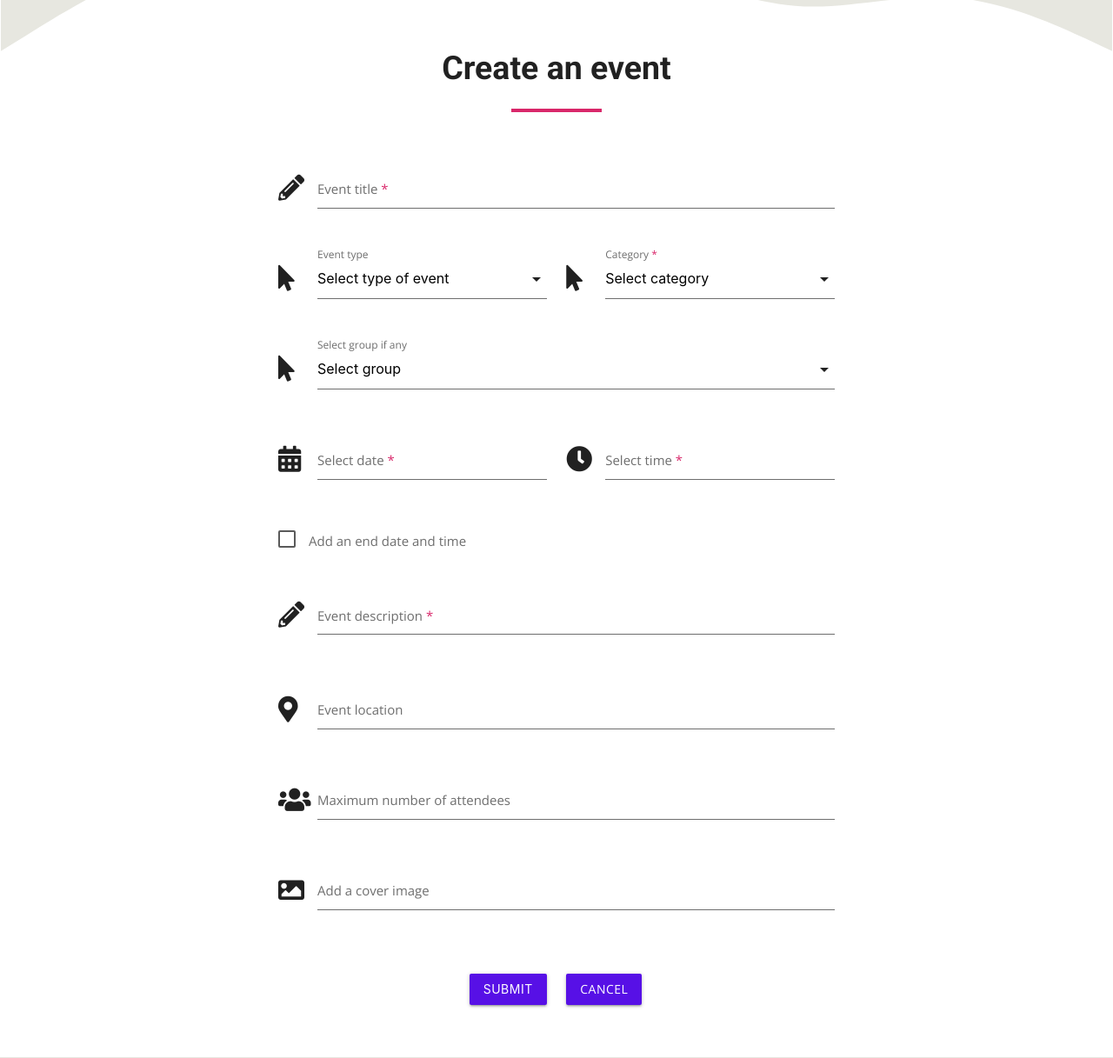
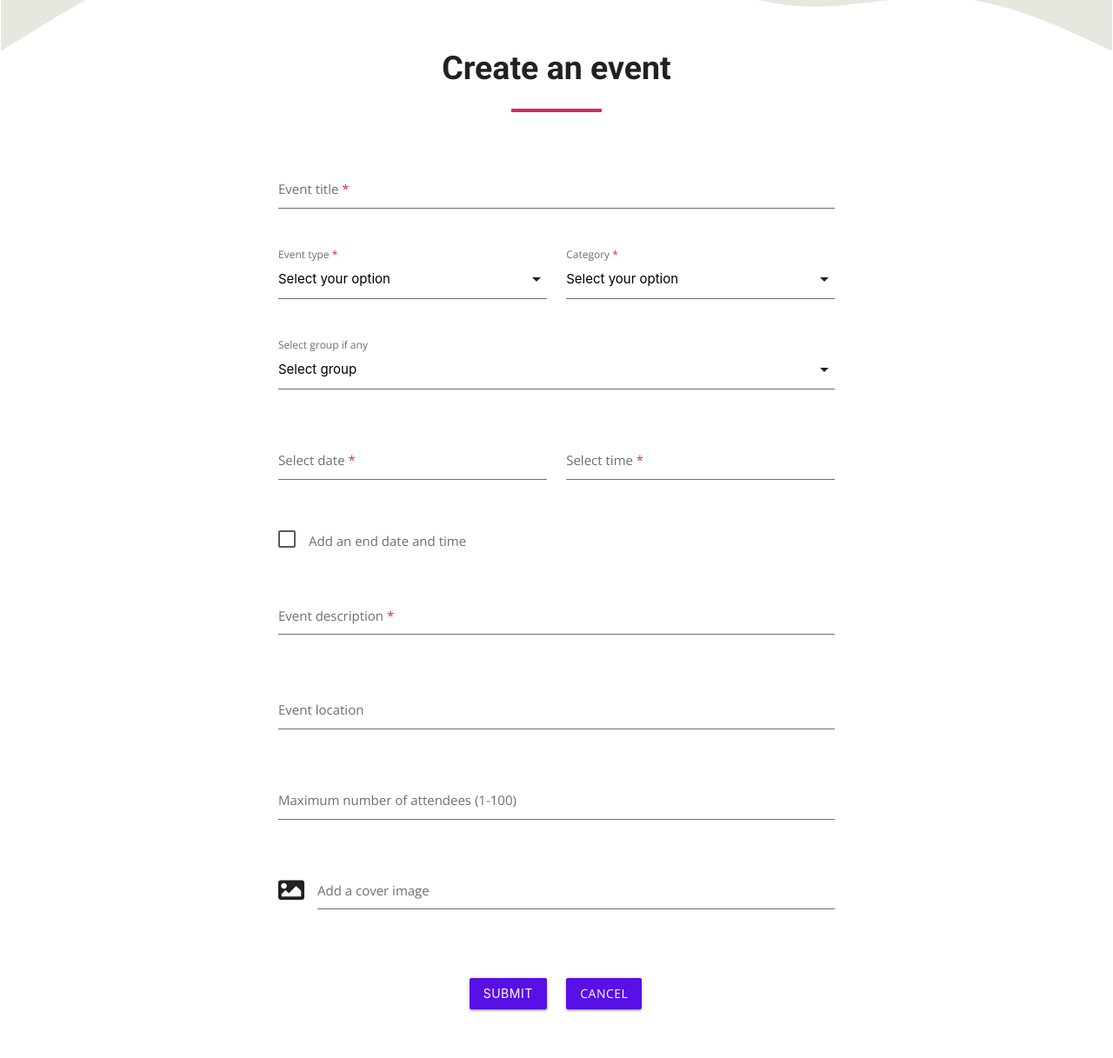
Before and after one commit to lemocla/Codzilla, a Flask app: page /add-event in a window 1280 px wide. Shown: the part 160-1377 px from the top of the page at 87% size. Run offline with Flask 2, Linux system fonts and the light colour scheme; the visitor is signed in with stand-in values (Sample User, id 1); a database or web service that is not in the repository returns one stand-in record (values such as "Sample title"); some web fonts are replaced.

Commit message:
Add scripts and amend styles to add event form

```diff
--- a/app/static/css/style.css
+++ b/app/static/css/style.css
@@ -386,6 +386,7 @@ nav ul a:hover {
 }
 
 /*---------[ groups]-------*/
+
 .card-summary {
     box-shadow: none !important;
 }
@@ -499,6 +500,10 @@ nav ul a:hover {
     padding-left: 5rem;
 }
 
+.select-wrapper input.select-dropdown {
+    font-size: inherit;
+}
+
 .notifications-container {
     margin: 0;
 }
@@ -542,6 +547,7 @@ label {
 .btn.btn-send {
     background-color: var(--blue);
 }
+
 
 /*---------[ Error pages]-----*/
 
--- a/app/static/js/script.js
+++ b/app/static/js/script.js
@@ -1,8 +1,10 @@
-  $(document).ready(function() {
+  $(document).ready(function () {
 
 
     // Materialize side bar
-     $('.sidenav').sidenav({edge: "right"});
+    $('.sidenav').sidenav({
+      edge: "right"
+    });
     // Materialize drop down functionality
     $('.dropdown-trigger').dropdown();
 
@@ -15,21 +17,22 @@
 
     // Materialize date picker
     $('.datepicker').datepicker({
-        format: "dd mmmm, yyyy",
+      format: "d/mm/yyyy",
       yearRange: 3,
       showClearBtn: true,
-        i18n:{
-            done: "Select"
-        }
-    });
-    $('.timepicker').timepicker({
-    twelveHour: false,
-    showClearBtn: true,
-    i18n:{
+      i18n: {
         done: "Select"
       }
     });
 
+    // Materialize time picker
+    $('.timepicker').timepicker({
+      twelveHour: false,
+      showClearBtn: true,
+
+    });
+
+    // Materialize form select
     $('select').formSelect();
 
 
@@ -59,7 +62,6 @@
       }
     });
 
-
     // Sign up form validation
     $("input").change(function () {
       //  https://stackoverflow.com/questions/14384593/jquery-how-to-know-when-input-have-a-invalid-selector
@@ -78,8 +80,6 @@
         $(`p[for=${this.id}]`).addClass("hide").html("");
       }
     });
-
-
 
     // Checkboxes profile page
     $('#form-edit-preferences input[type=checkbox]').each(function () {
@@ -162,8 +162,36 @@
       });
     });
 
-    $("#btn-answer-question").click(function(){
+    // Toggle answer question form
+    $("#btn-answer-question").click(function () {
       $("#answer-question").toggleClass("hide");
+    })
 
-    })
+    // Event form
+
+    // Change display on event type
+    $('#event_type').change(function () {
+      option = $(this).val()
+      if (option == "in person") {
+        $("#link_container").addClass("hide");
+        $("#location_container").removeClass("hide");
+        $("input#event_location").prop("required", true)
+        $("label[for='event_location']").append('<span class="required"> *</span>');
+      } else if (option == "online event") {
+        $("#link_container").removeClass("hide");
+        $("#location_container").addClass("hide");
+        $("#event_location").removeAttr("required");
+        $("label[for='event_location'] span").remove();
+      }
     });
+
+    // Display end date time if is end time is true
+    $('#is_endtime').change(function () {
+      $("#end_time_container").toggleClass("hide");
+      // clear value from field
+      if ($(this).is(":not(:checked)")) {
+        $("#time_end").val("")
+      }
+    });
+
+  });
--- a/app/templates/add-event.html
+++ b/app/templates/add-event.html
@@ -18,21 +18,18 @@
 
                 <!-- event title -->
                 <div class="row">
-                    <div class="input-field col s12">
-                        <i class="fas fa-pencil-alt prefix"></i>
+                        <div class="div input-field col s12">
                         <input id="event_title" type="text" name="event_title" minlength="3" maxlength="250"
                             class="validate" required>
                         <label for="event_title">Event title</label>
                     </div>
                 </div>
-
-
+                <!-- type and categories -->
                 <div class="row">
                     <!-- type -->
-                    <div class="input-field col s6">
-                        <i class="fas fa-mouse-pointer prefix"></i>
-                        <select id="even_type" name="event_type" class="validate" required>
-                            <option value="" disabled selected>Select type of event</option>
+                    <div class="input-field col s12 m6">
+                        <select id="event_type" name="event_type" class="validate" required>
+                            <option class="option-default" value="" disabled selected>Select your option</option>
                             {% for type in types %}
                              <option value="{{ type.type_name }}">{{ type.type_name }}</option>
                             {% endfor %}
@@ -40,10 +37,9 @@
                         <label for="event_type">Event type</label>
                     </div>
                     <!-- category -->
-                    <div class="input-field col s6">
-                        <i class="fas fa-mouse-pointer prefix"></i>
+                    <div class="input-field col s12 m6">
                         <select id="event_category" name="event_category" class="validate" required>
-                            <option value="" disabled selected>Select category</option>
+                            <option class="option-default" value="" disabled selected>Select your option</option>
                             {% for cat in categories %}
                              <option value="{{ cat.category_name }}">{{ cat.category_name }}</option>
                             {% endfor %}
@@ -53,32 +49,28 @@
                 </div>
 
                 <!-- group  -->
+                 {% if groups|length > 0 %}
                 <div class="row">
                     <div class="input-field col s12">
-                        <i class="fas fa-mouse-pointer prefix"></i>
                         <select id="group" name="group" class="validate">
-                            <option value="" disabled selected>Select group</option>
-                            {% if groups|length > 0 %}
+                            <option class="option-default" value="" disabled selected>Select group</option>
                               {% for group in groups %}
                              <option value="{{ group.group_name }}">{{ group.group_name }}</option>
                             {% endfor %}
-                            {% endif %}
                         </select>
                         <label for="group">Select group if any</label>
                     </div>
-
                 </div>
+                {% endif %}
 
                 <!-- date -->
                 <div class="row">
                     <div class="input-field col s6">
-                        <i class="fas fa-calendar-alt prefix"></i>
                         <input id="date_start" name="date_start" type="text" class="datepicker validate" required>
                         <label for="date_start">Select date</label>
                     </div>
                     <!-- time -->
                     <div class="input-field col s6">
-                        <i class="fas fa-clock prefix"></i>
                         <input id="time_start" name="time_start" type="text" class="timepicker validate" required>
                         <label for="time_start">Select time</label>
                     </div>
@@ -88,16 +80,15 @@
                 <div class="row">
                     <p class="col s12">
                         <label>
-                            <input type="checkbox" class="filled-in" name="is_endtime" />
+                            <input id="is_endtime" type="checkbox" class="filled-in" name="is_endtime" />
                             <span>Add an end date and time</span>
                         </label>
                     </p>
                 </div>
 
                 <!-- end time -->
-                <div class="row hide">
+                <div id="end_time_container" class="row hide">
                     <div class="input-field col s6">
-                        <i class="fas fa-clock prefix"></i>
                         <input id="time_end" name="time_end" type="text" class="timepicker validate">
                         <label for="time_end">Select end time</label>
                     </div>
@@ -106,7 +97,6 @@
                 <!-- event description -->
                 <div class="row">
                     <div class="input-field col s12">
-                        <i class="fas fa-pencil-alt prefix"></i>
                         <textarea id="event_description" name="event_description" minlength="3" maxlength="1500"
                             class="materialize-textarea validate" required></textarea>
                         <label for="event_description">Event description</label>
@@ -114,18 +104,16 @@
                 </div>
 
                 <!-- location -->
-                <div class="row">
+                <div id="location_container" class="row">
                     <div class="input-field col s12">
-                        <i class="fas fa-map-marker-alt prefix"></i>
                         <input id="event_location" type="text" name="event_location">
                         <label for="event_location">Event location</label>
                     </div>
                 </div>
 
                 <!-- event link -->
-                <div class="row hide">
+                <div id="link_container" class="row hide">
                     <div class="input-field col s12">
-                        <i class="fas fa-link prefix"></i>
                         <input id="event_link" type="text" name="event_link">
                         <label for="event_link">Event link</label>
                     </div>
@@ -134,16 +122,17 @@
                 <!-- maximum of attendees -->
                 <div class="row">
                     <div class="input-field col s12">
-                        <i class="fas fa-users prefix"></i>
-                        <input id="max_attendees" type="text" name="max_attendees">
-                        <label for="max_attendees">Maximum number of attendees</label>
+                        <input id="max_attendees" type="text" name="max_attendees" pattern="^(?![0])([0-9]){1,3}$">
+                        <label for="max_attendees">Maximum number of attendees (1-100)</label>
+                         <p class="error-text hide" for="max_attendees"></p>
                     </div>
                 </div>
                 <!-- cover image -->
                 <div class="row">
                     <div class="input-field col s12">
                         <i class="fas fa-image prefix"></i>
-                        <input id="img_url" type="text" name="img_url">
+                        <textarea id="img_url" name="img_url"
+                            class="materialize-textarea validate"></textarea>
                         <label for="img_url">Add a cover image</label>
                     </div>
                 </div>
```
Lines whose indentation alone changed are shown as unchanged.
